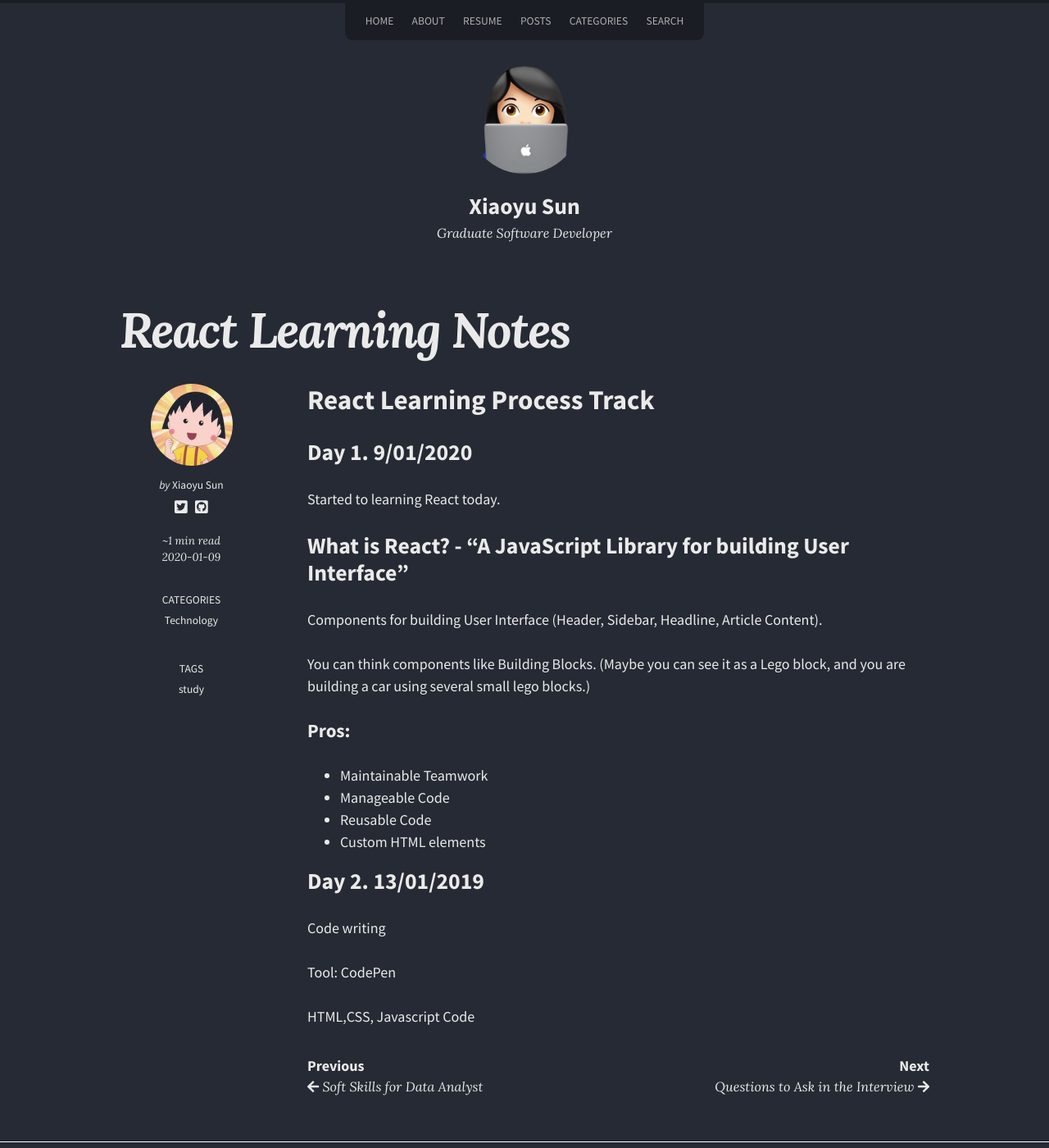
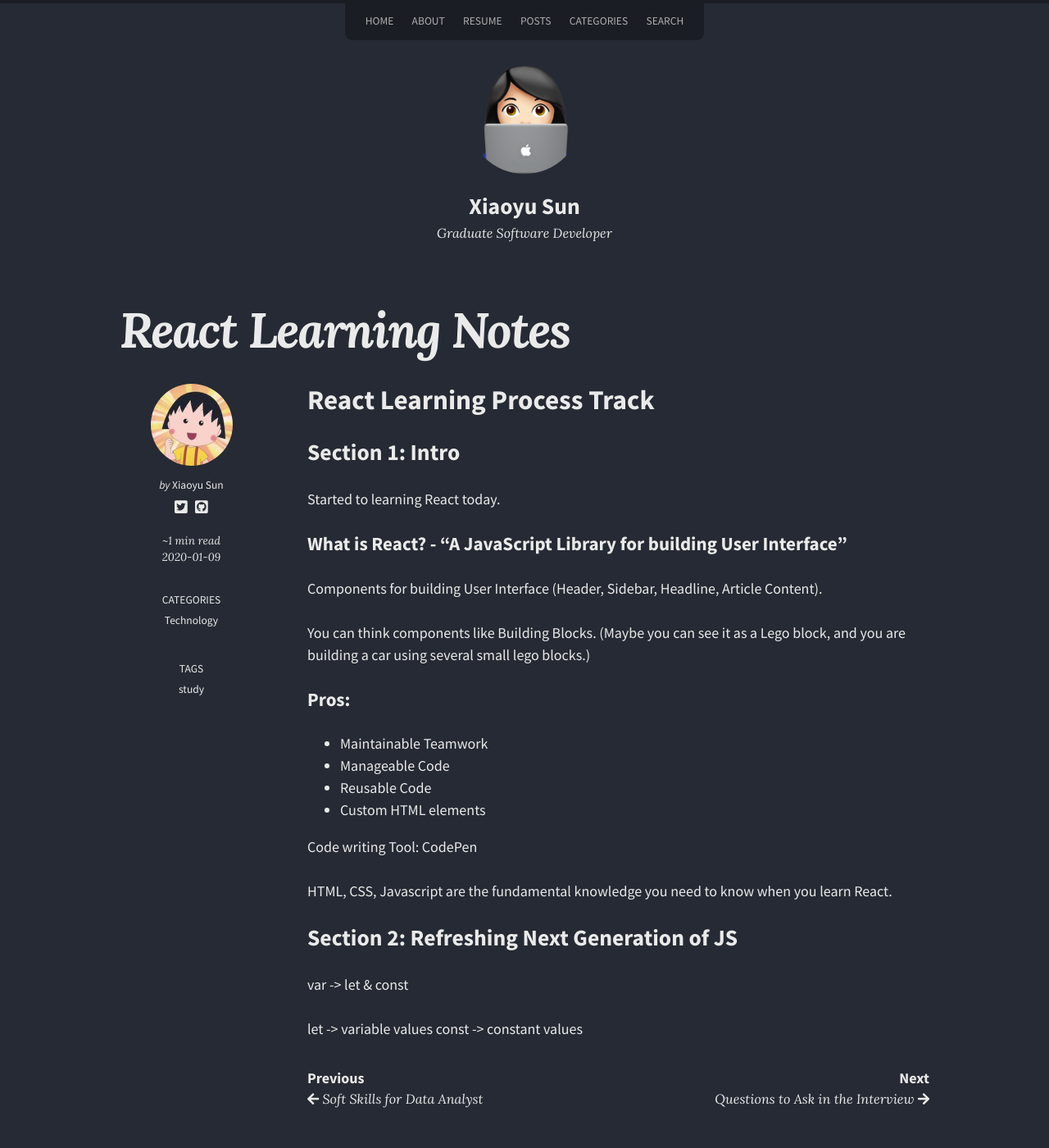
Before and after one commit to migapipo/personal-blog, a Jekyll site: the page built from _posts/2020-01-09-React Learning.md, in a window 1280 px wide and 1400 px high. Shown: the whole window at 82% size. Built offline with Jekyll 4.4.1, drawn with Linux system fonts in a browser that asks for light colours; nearby versions of some CDN libraries.

```diff
--- a/_posts/2020-01-09-React Learning.md
+++ b/_posts/2020-01-09-React Learning.md
@@ -11,11 +11,10 @@ tags:
 ---
 
 # React Learning Process Track
-## Day 1. 9/01/2020
+## Section 1: Intro
 Started to learning React today.
 
-
-## What is React? -  "A JavaScript Library for building User Interface"
+### What is React? -  "A JavaScript Library for building User Interface"
 
 Components for building User Interface (Header, Sidebar, Headline, Article Content).
 
@@ -27,9 +26,14 @@ You can think components like Building Blocks. (Maybe you can see it as a Lego b
 - Reusable Code
 - Custom HTML elements
 
-## Day 2. 13/01/2019
-Code writing
+Code writing Tool: CodePen
 
-Tool: CodePen
+HTML, CSS, Javascript are the fundamental knowledge you need to know when you learn React.
 
-HTML,CSS, Javascript Code
+
+## Section 2: Refreshing Next Generation of JS
+
+var -> let & const
+
+let -> variable values
+const -> constant values
```
Also changed, not shown: _posts/2020-04-20-Github Usage.md (+18 -6 lines).
